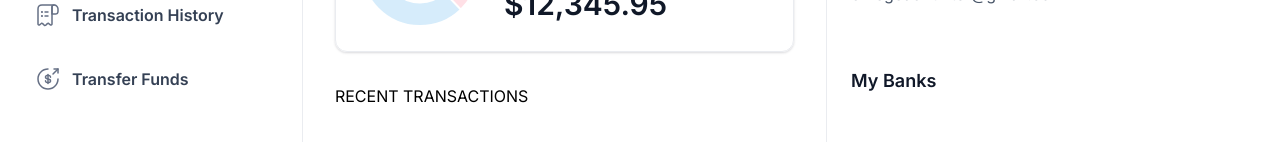
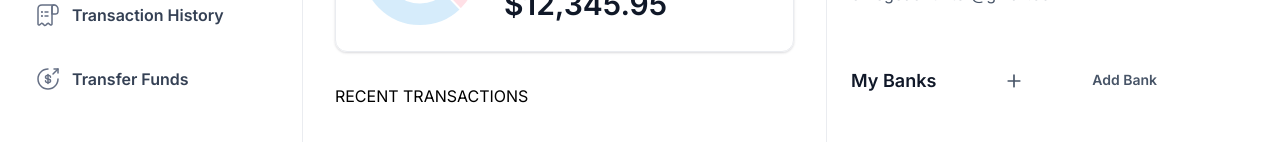
Before and after one commit to urbanjunglegoddess/banking, a Next.js app: page / in a window 1280 px wide. Shown: the part 264-406 px from the top of the page. Built offline with nearby package versions, Linux system fonts and the light colour scheme.

Commit message:
Add "Add Bank" section with icon to RightSideBar component

```diff
--- a/components/RightSideBar.tsx
+++ b/components/RightSideBar.tsx
@@ -1,6 +1,6 @@
 import Link from 'next/link'
 import React from 'react'
-
+import Image from 'next/image'
 const RightSideBar = ({user, transactions, banks}: RightSidebarProps) => {
   return (
     <aside className="right-sidebar">
@@ -23,8 +23,13 @@ const RightSideBar = ({user, transactions, banks}: RightSidebarProps) => {
         <section className="banks">
             <div className="flex w-full justify-between">
                 <h2 className="header-2">My Banks</h2>
-                <Link href="/" className='flex gap-2'>
+                <Link href="/" className="flex gap-2">
+                <Image
+                src='/icons/plus.svg'
+                width={20} height={20}
+                alt='plus icon'/>
                 </Link>
+                <h2 className="text-14 font-semibold text-gray-600">Add Bank</h2>
             </div>
         </section>
     </aside>
```
